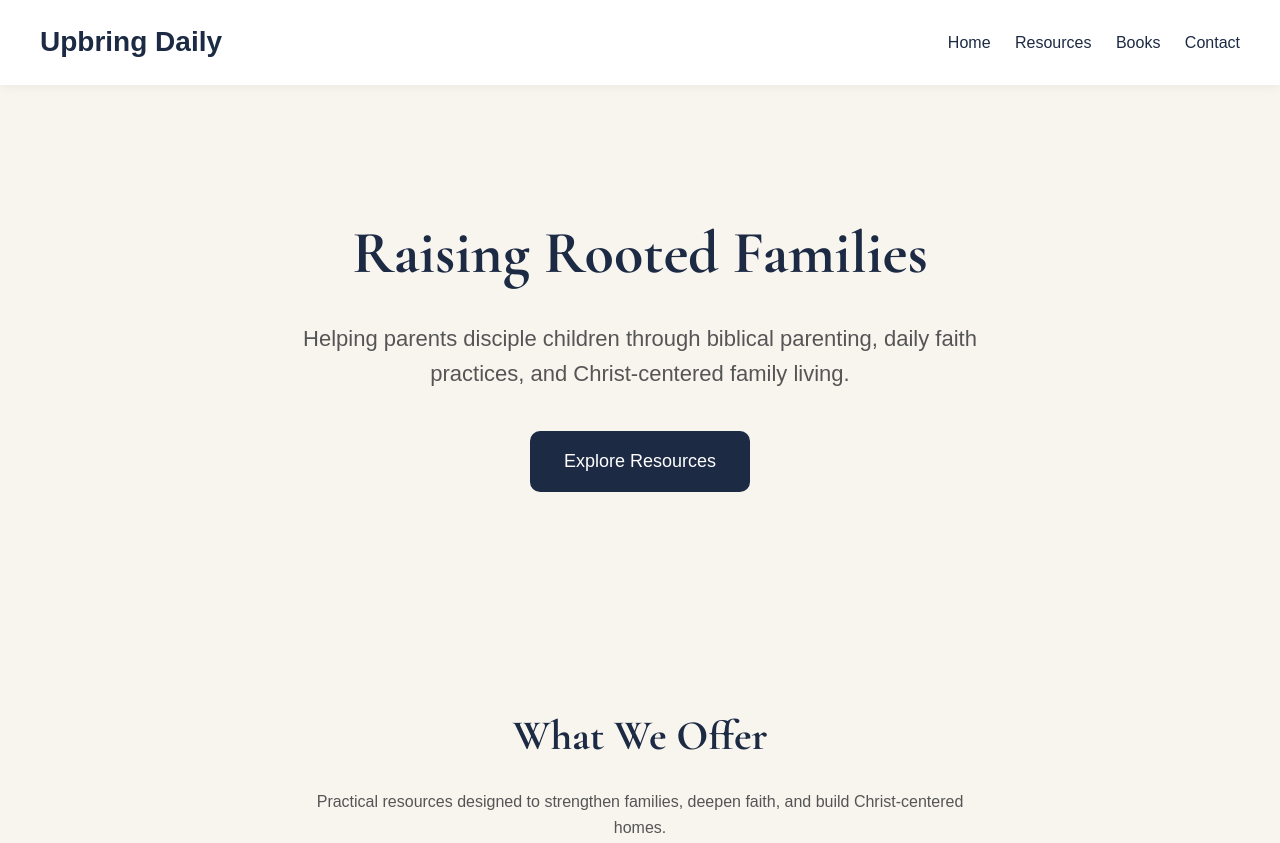
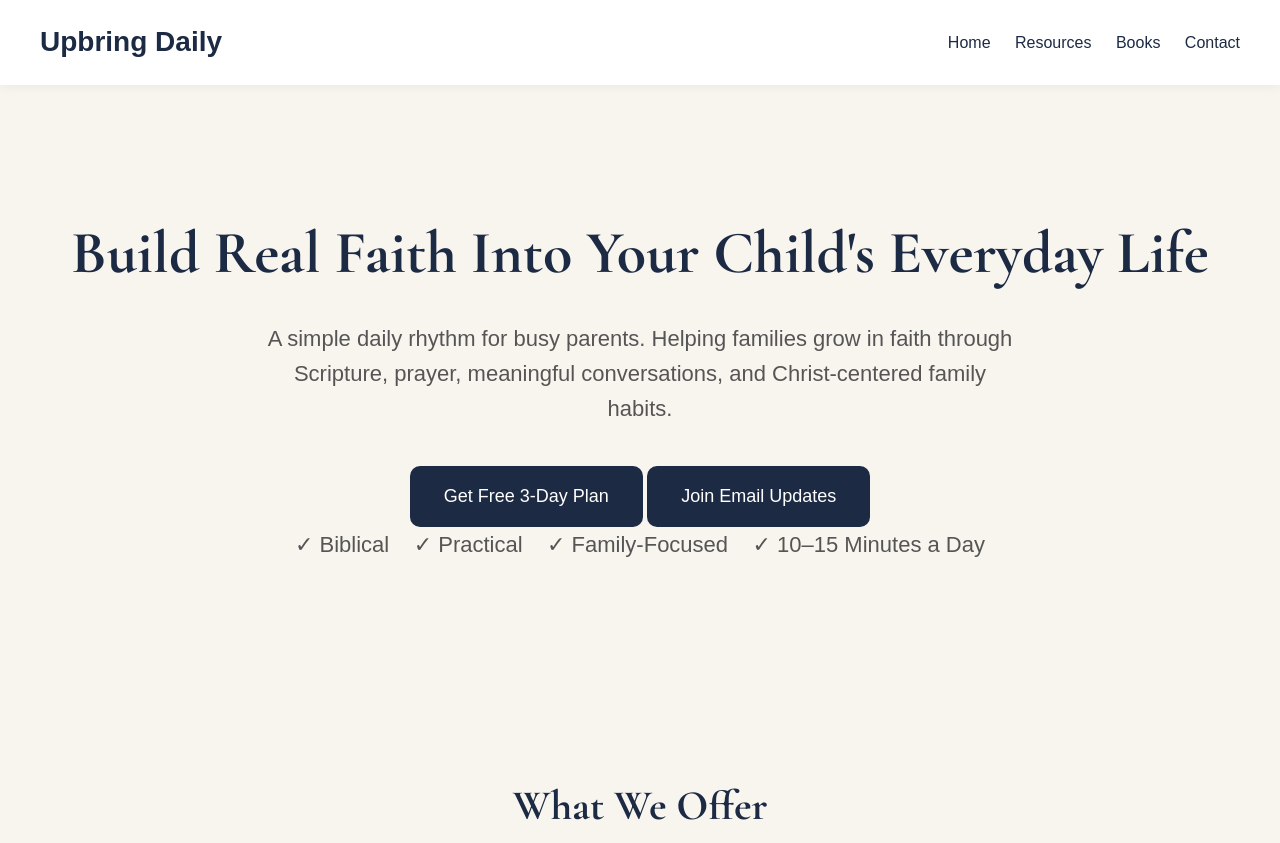
Before and after one commit to upbringdaily/upbringdaily, a plain HTML site: page index.html in a window 1280 px wide. Shown: the top 843 px of the page. Drawn offline with nearby package versions, Linux system fonts and the light colour scheme.

Commit message:
Update index.html

```diff
--- a/index.html
+++ b/index.html
@@ -148,14 +148,25 @@
   </nav>
 </header>
 <section class="hero">
-  <h1>Raising Rooted Families</h1>
+  <h1>Build Real Faith Into Your Child's Everyday Life</h1>
+
   <p>
-    Helping parents disciple children through biblical parenting,
-    daily faith practices, and Christ-centered family living.
+    A simple daily rhythm for busy parents. Helping families grow in faith through Scripture, prayer, meaningful conversations, and Christ-centered family habits.
   </p>
-  <a class="button" href="https://amzn.eu/d/04zI7nNh" target="_blank">
-    Explore Resources
-  </a>
+
+  <div class="hero-buttons">
+    <a class="button" href="#" target="_blank">
+      Get Free 3-Day Plan
+    </a>
+
+    <a class="button secondary" href="#" target="_blank">
+      Join Email Updates
+    </a>
+  </div>
+
+  <p class="trust-line">
+    ✓ Biblical &nbsp;&nbsp; ✓ Practical &nbsp;&nbsp; ✓ Family-Focused &nbsp;&nbsp; ✓ 10–15 Minutes a Day
+  </p>
 </section>
 <section class="section">
   <h2 class="section-title">
```
